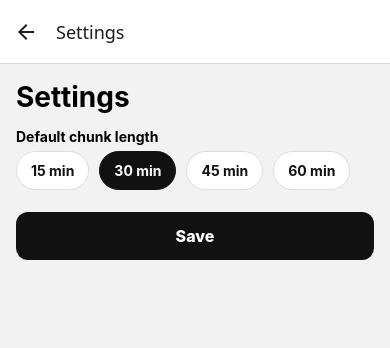
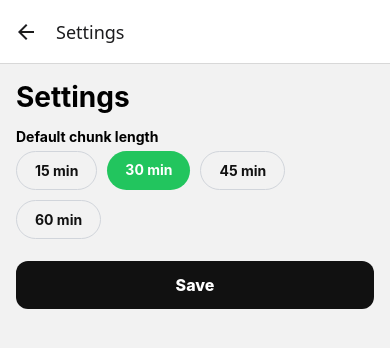
Before and after one commit to RajChandan/Kairo, a React Native app: screen /Settings in a window 390 px wide. Shown: the top 348 px of the page. Built offline with nearby package versions, Linux system fonts and the light colour scheme.

Commit message:
time chunk marking

```diff
--- a/app/screens/SettingsScreen.tsx
+++ b/app/screens/SettingsScreen.tsx
@@ -54,22 +54,29 @@ export default function SettingsScreen() {
         <View style={{ flexDirection: "row", flexWrap: "wrap", gap: 10 }}>
           {CHUNK_OPTIONS.map((m) => {
             const active = chunk === m;
+
             return (
               <Pressable
                 key={m}
                 onPress={() => setChunk(m)}
                 style={{
                   paddingVertical: 10,
-                  paddingHorizontal: 14,
+                  paddingHorizontal: 18,
                   borderRadius: 999,
-                  borderWidth: 1,
-                  borderColor: active ? "#111" : "#ddd",
-                  backgroundColor: active ? "#111" : "#fff",
+
+                  // 🟢 GREEN SELECTED STATE
+                  backgroundColor: active ? "#22c55e" : "transparent", // Tailwind green-500
+                  borderWidth: active ? 0 : 1,
+                  borderColor: "#d1d5db", // gray-300
+
+                  shadowColor: "transparent",
+                  elevation: 0,
                 }}
               >
                 <Text
                   style={{
                     fontWeight: "700",
+                    fontSize: 14,
                     color: active ? "#fff" : "#111",
                   }}
                 >
```
